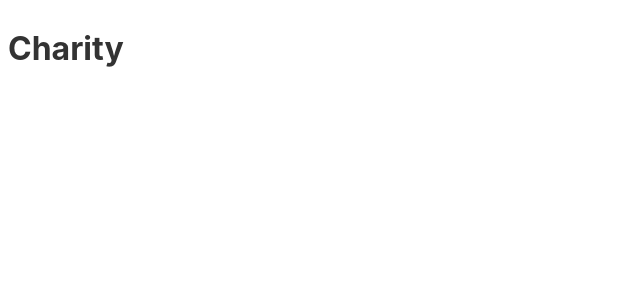
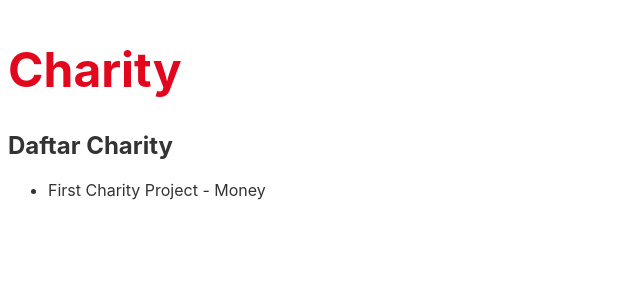
Before and after one commit to rairizky/charity, a Svelte app: page / in a window 1280 px wide. Shown: the top 300 px of the page, without its empty margins (0-640 px from the left). Built offline with nearby package versions, Linux system fonts and the light colour scheme.

Commit message:
[add] dummy data

```diff
--- a/src/App.svelte
+++ b/src/App.svelte
@@ -1 +1,5 @@
-<h1>Charity</h1>
+<script>
+	import Home from './pages/Home.svelte';
+</script>
+
+<Home />
--- /dev/null
+++ b/src/components/CharityList.svelte
@@ -0,0 +1,16 @@
+<script>
+    export let charities;
+</script>
+
+<div>
+    <h2>Daftar Charity</h2>
+    {#if charities !== undefined }
+        <ul>
+            {#each charities as charity}
+                <li>{charity.title} - {charity.category}</li>
+            {/each}
+        </ul>
+    {:else}
+        <h5>Data belum tersedia</h5>
+    {/if}
+</div>
--- /dev/null
+++ b/src/data/charities.js
@@ -0,0 +1,16 @@
+module.exports = {
+    charities: [
+        {
+            id: 1,
+            title: 'First Charity Project',
+            category: 'Money',
+            thumbnail: 'https://picsum.photos/400',
+            pledged: 0,
+            target: 100000,
+            date_end: +new Date('31 August 2021'),
+            profile_photo: 'https://i.pravatar.cc/300',
+            profile_name: 'Viroide Bueno',
+            no_pledges: 0
+        }
+    ]
+}
--- /dev/null
+++ b/src/pages/Home.svelte
@@ -0,0 +1,18 @@
+<script>
+	import CharityList from '../components/CharityList.svelte';
+    import { charities } from '../data/charities.js';
+
+	let title = "Charity";
+</script>
+
+<style>
+	h1 {
+		font-size: 3em;
+		color: #e2071c;
+    }
+</style>
+
+<div>
+	<h1>{title}</h1>
+	<CharityList charities={charities} />
+</div>
```
